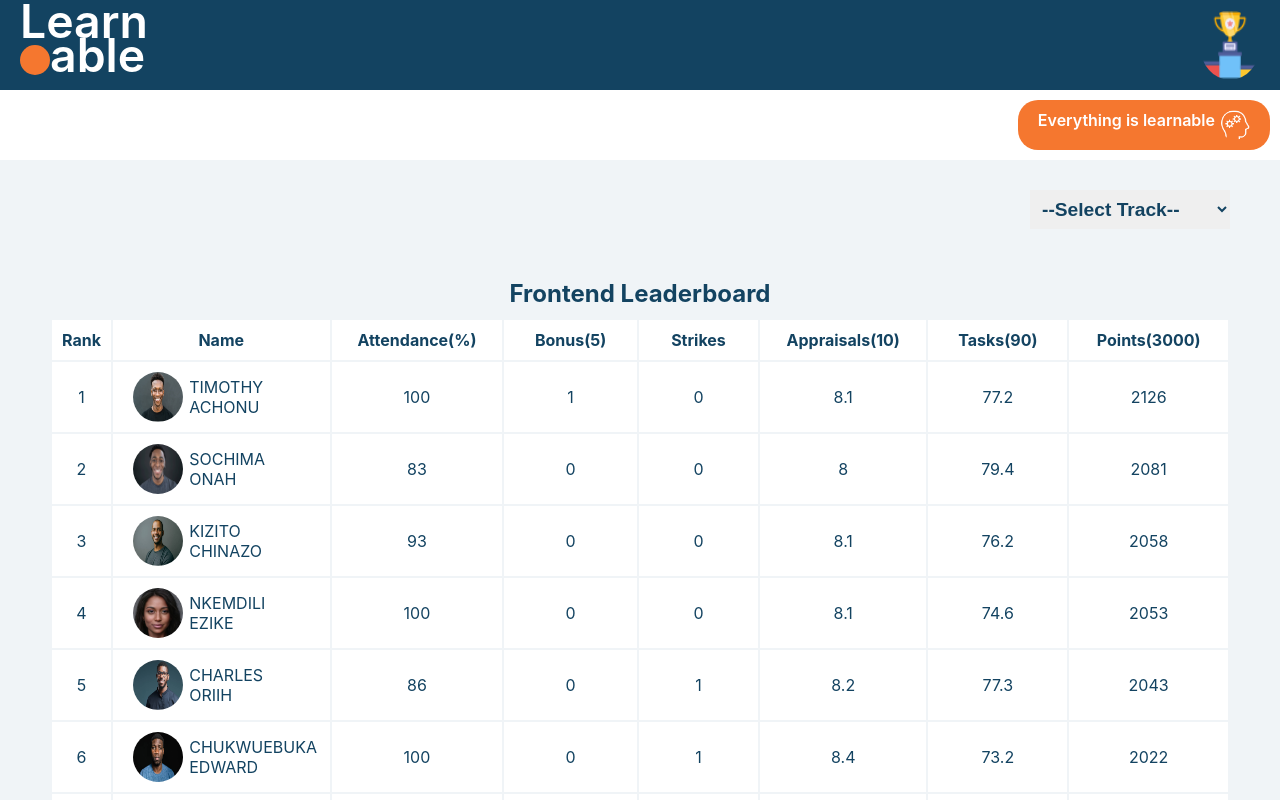
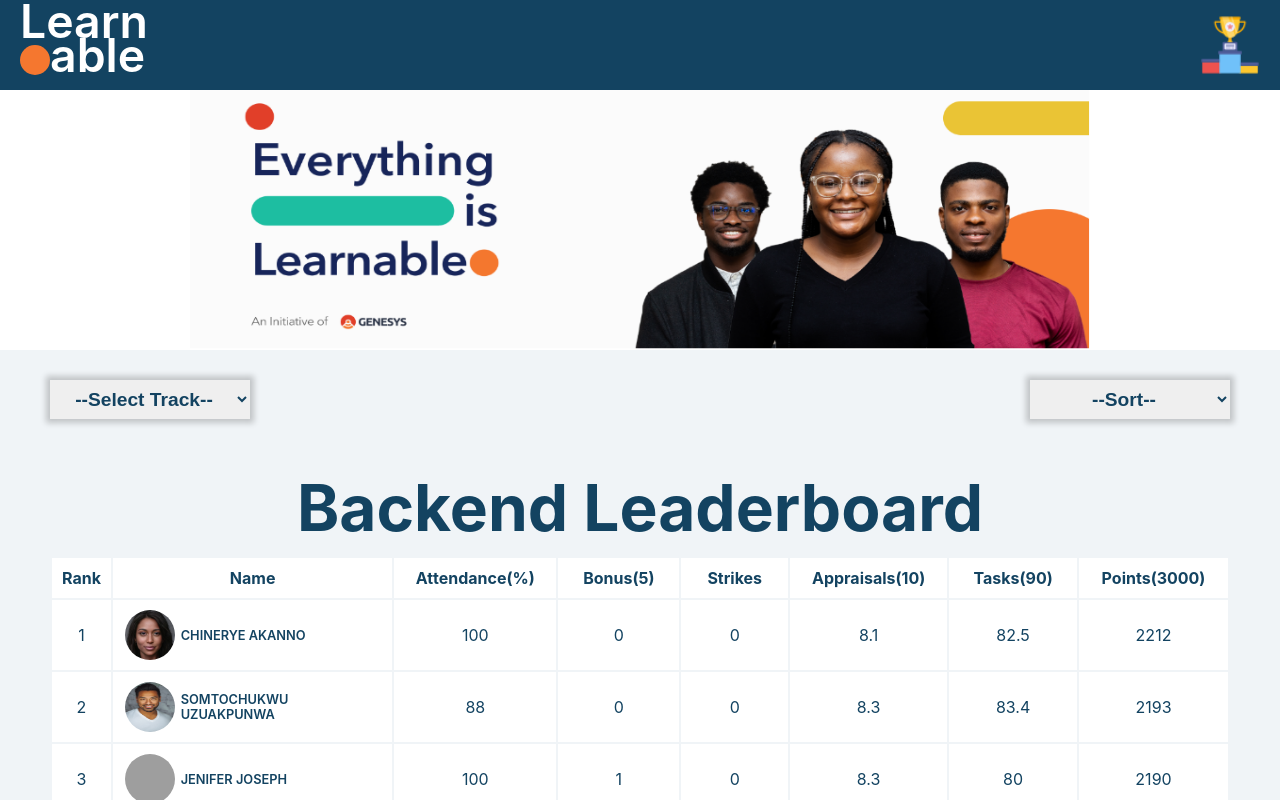
Before and after one commit to Timothy-Achonu/Interns-Leaderboard, a React (Create React App) app: page / in a window 1280 px wide. Shown: the top 800 px of the page. Built offline with nearby package versions, Linux system fonts and the light colour scheme; grey boxes are pictures that could not be loaded.

Commit message:
completed sorting feature

```diff
--- a/src/App.css
+++ b/src/App.css
@@ -4,11 +4,11 @@
     box-sizing: border-box;
 }
 
-img {
+/* img {
     width: 100px;
     height: 100px;
     border-radius: 50%;
-}
+} */
 
 
 /* NAVBAR STYLING */
@@ -55,27 +55,24 @@ nav > .leaderboard-icon {
 nav > .leaderboard-icon > img {
     width: 100%;
     height: 100%;
+    object-fit: contain;
 }
 
 
 .everything-is-learnable-wrapper {
     display: flex;
-    padding: 10px;
-    justify-content: flex-end;
+    justify-content: center;
+    width: 100%;
 }
 .everything-is-learnable-wrapper div {
-    background-color: #F5772F;
-    color: white;
-    padding: 10px 20px;
-    border-radius: 20px;
-    font-weight: 600;
+    width: 900px;
     display: flex;
     justify-content: center;
 }
 .everything-is-learnable-wrapper div > img {
-    width: 30px;
-    height: 30px;
-    margin-left: 5px;
+    width: 100%;
+    height: 260px;
+    /* margin-left: 5px; */
 }
 
 /* MAIN CONTENT STYLING */
@@ -90,12 +87,14 @@ nav > .leaderboard-icon > img {
     color: #134361;
     /* overflow-x: hidden; */
 }
-
-.main-content > .select-track {
-    align-self: flex-end;
+.main-content > .select-options-wrapper
+{
+    display: flex;
+    justify-content: space-between;
     margin-bottom: 50px;
 }
-.main-content > .select-track > select {
+.main-content > .select-options-wrapper
+> select {
     padding: 8px;
     border: none;
     outline: #F5772F;
@@ -103,15 +102,37 @@ nav > .leaderboard-icon > img {
     color: #134361;
     font-weight: bold;
     font-size: 1.2rem;
+    box-shadow: 0 0 6px 4px rgba(0, 0, 0, 0.2);
+    cursor: pointer;
 }
-.main-content > .select-track > select option {
+.main-content > .select-options-wrapper
+> select > option {
     padding: 10px;
     color: red;
     height: 100px;
+    text-align: start;
 }
+.main-content > .select-options-wrapper
+> select > option:first-child {
+    text-align: center;
+
+}
+
+/* .main-content > .select-options-wrapper >
+.select-track {
+    align-self: flex-end;
+    margin-bottom: 50px;
+} */
+/* .main-content > .select-options-wrapper >
+.select-track {
+} */
+/* .main-content > .select-options-wrapper >
+.select-track option {
+} */
 .main-content h2 {
     /* text-align: center; */
     align-self: center;
+    font-size: 4rem;
 }
 .main-content > .leaderboard-container {
     width: 100%;
@@ -124,6 +145,14 @@ nav > .leaderboard-icon > img {
 
 .main-content > .leaderboard-container table tr {
     background-color: white;
+}
+.main-content > .leaderboard-container table tr:hover {
+    background-color: bisque;
+    cursor: pointer;
+}
+.main-content > .leaderboard-container table tr.t-row-head:hover {
+    background-color: white;
+    cursor: default;
 }
 .main-content > .leaderboard-container table th {
     padding: 10px;
@@ -145,19 +174,22 @@ nav > .leaderboard-icon > img {
 .main-content > .leaderboard-container table td.name >
 div {
     display: flex;
-    flex-direction: column;
-    width: 120px;
+    flex-direction: row;
+    width: 200px;
     text-align: start;
     margin-left: 6px;
+    font-size: 0.8rem;
+    font-weight: 600;
 }
 .main-content > .leaderboard-container table td img{
     width: 50px;
     height: 50px;
+    border-radius: 50%;
 }
 
 
 /* MEDIA QUERIES */
-@media (max-width:1000px) {
+@media (max-width:1060px) {
     .main-content > .leaderboard-container {
         width: 100%;
         margin-top: 10px;
--- a/src/App.js
+++ b/src/App.js
@@ -1,12 +1,14 @@
 import "./App.css";
 import Leaderboard from "./components/Leaderboard";
 import Navbar from "./components/Navbar";
-import learningIcon from "../src/assets/Images/learning.png";
+// import learningIcon from "../src/assets/Images/learning.png";
 import Backend from "./internsData/Backend";
 import Frontend from "./internsData/Frontend";
 import ProductDesign from './internsData/ProductDesign'
 import Web3 from './internsData/Web3';
+import SelectOptions from "./components/SelectOptions";
 import { useState } from "react";
+import LearnableHeader from './assets/Images/LearnableHeader.PNG'
 
 function App() {
  const Tracks = {
@@ -15,59 +17,23 @@ function App() {
   ProductDesign,
   Web3
  }
- const [currentTrack, setCurrentTrack] = useState(Tracks.Frontend);
- function handleChange(e) {
-   console.log(e.target.value);
-   if(e.target.value === 'Frontend') {
-    setCurrentTrack(Tracks.Frontend)
-   }else if(e.target.value === 'Backend'){
-    setCurrentTrack(Tracks.Backend)
-   }else if(e.target.value === 'Web3'){
-    setCurrentTrack(Tracks.Web3)
-   }else if(e.target.value === 'Product Design'){
-    setCurrentTrack(Tracks.ProductDesign)
-   }
- }
-
+ const [currentTrack, setCurrentTrack] = useState(Tracks.Backend);
   return (
     <div className="App">
       <Navbar />
       <div className="everything-is-learnable-wrapper">
         <div>
-          Everything is learnable
-          <img src={learningIcon} alt="learning-brain"/>
+          <img src={LearnableHeader} alt="motto-and-alluminis"/>
         </div>
       </div>
       <div className="main-content">
-        <div className="select-track">
-        <select onChange={handleChange}>
-
-          <option>--Select Track--</option>
-          <option>Frontend</option>
-          <option>Backend</option>
-          <option>Product Design</option>
-          <option>Web3</option>
-        </select>
-        </div>
-
+        <SelectOptions
+          Tracks={Tracks}
+          setCurrentTrack={setCurrentTrack}
+          currentTrack={currentTrack}
+        />
         <h2>{currentTrack.track} Leaderboard</h2>
-        <div className="leaderboard-container">
-          <table>
-            <tbody>
-            <tr>
-              <th className="rank">Rank</th>
-              <th>Name</th>
-              <th>Attendance(%)</th>
-              <th>Bonus(5)</th>
-              <th>Strikes</th>
-              <th>Appraisals(10)</th>
-              <th>Tasks({currentTrack.track === 'Product Design'? '110': '90'})</th>
-              <th>Points(3000)</th>
-            </tr>
-            <Leaderboard data={currentTrack} />
-            </tbody>
-          </table>
-        </div>
+        <Leaderboard data={currentTrack} />
       </div>
     </div>
   );
--- /dev/null
+++ b/src/components/Intern.js
@@ -0,0 +1,45 @@
+import React from "react";
+
+export default function Intern({ internData }) {
+  function getTasksScores(tasks) {
+    let points = 0;
+    for (let task in tasks) {
+      points += Number(tasks[task].score);
+    }
+    return +points.toFixed(2);
+  }
+  return (
+    <tr key={internData.id}>
+      <td className="rank">
+        <span>{internData.id}</span>
+      </td>
+      <td className="name">
+        {" "}
+        <img src={internData.imgSrc} alt="profile" />{" "}
+        <div>
+          <span>{`${internData.firstName} ${internData.lastName}`} </span>
+          {/* <span>{internData.lastName}</span> */}
+        </div>
+      </td>
+      <td>
+        <span>{`${internData.attendance}`}</span>
+      </td>
+      <td>
+        <span> {internData.bonus} </span>
+      </td>
+      <td>
+        <span> {internData.strikes} </span>
+      </td>
+      <td>
+        <span> {internData.appraisals.one + internData.appraisals.two} </span>
+      </td>
+      <td>
+        <span> {getTasksScores(internData.tasks)} </span>
+      </td>
+      <td>
+        {" "}
+        <span> {internData.powerRanking} </span>{" "}
+      </td>
+    </tr>
+  );
+}
--- a/src/components/Leaderboard.js
+++ b/src/components/Leaderboard.js
@@ -1,51 +1,32 @@
 import React from "react";
+import Intern from "./Intern";
 
 export default function Leaderboard({data}) {
-  function getTasksScores(tasks) {
-    let points = 0;
-    for(let task in tasks) {
-      points += Number(tasks[task].score);
-    }
-    return +points.toFixed(2)
-  }
+
   return (
     <>
-      {data.interns.map((intern) => {
+    <div className="leaderboard-container">
+          <table>
+            <tbody>
+            <tr className="t-row-head">
+              <th className="rank">Rank</th>
+              <th>Name</th>
+              <th>Attendance(%)</th>
+              <th>Bonus(5)</th>
+              <th>Strikes</th>
+              <th>Appraisals(10)</th>
+              <th>Tasks({data.track === 'Product Design'? '110': '90'})</th>
+              <th>Points(3000)</th>
+            </tr>
+            {data.interns.map((intern) => {
         return (
-          <tr key={intern.id}>
-            <td className="rank">
-              <span>{intern.id}</span>
-            </td>
-            <td className="name">
-              {" "}
-              <img src={intern.imgSrc} alt="profile"/>{" "}
-              <div>
-                <span>{intern.firstName} </span>
-                <span>{intern.lastName}</span>
-              </div>
-            </td>
-            <td>
-              <span>{`${intern.attendance}`}</span>
-            </td>
-            <td>
-              <span> {intern.bonus} </span>
-            </td>
-            <td>
-              <span> {intern.strikes} </span>
-            </td>
-            <td>
-              <span> {intern.appraisals.one + intern.appraisals.two} </span>
-            </td>
-            <td>
-              <span> {getTasksScores(intern.tasks)} </span>
-            </td>
-            <td>
-              {" "}
-              <span> {intern.powerRanking} </span>{" "}
-            </td>
-          </tr>
+           <Intern internData={intern} key={intern.id}/>
         );
       })}
+            </tbody>
+          </table>
+        </div>
+
     </>
   );
 }
--- /dev/null
+++ b/src/components/SelectOptions.js
@@ -0,0 +1,143 @@
+import React from "react";
+import { useState } from "react";
+
+export default function SelectOptions(props) {
+  const { Tracks, setCurrentTrack, currentTrack } = props;
+  const sortingPatterns = {
+    highestScore: "by highest score",
+    lowestScore: "by lowest score",
+    firstName: "by first name",
+    lastName: "by last name",
+  };
+  const [patternToSort, setPatternSort] = useState(
+    sortingPatterns.highestScore
+  );
+
+  function handleSelectTrack(e) {
+    if (e.target.value === "Frontend") {
+      handleSort("", Tracks.Frontend);
+    } else if (e.target.value === "Backend") {
+      handleSort("", Tracks.Backend);
+    } else if (e.target.value === "Web3") {
+      handleSort("", Tracks.Web3);
+    } else if (e.target.value === "Product Design") {
+      handleSort("", Tracks.ProductDesign);
+    }
+  }
+
+  //Sorting functions
+  function sortByLowest(track) {
+    let newArray = [];
+    let arrToChange = [];
+    for(let arr of track.interns) {
+        arrToChange.push(arr)
+    }
+    arrToChange.forEach((intern, index) => {
+      let lowestRankingIntern = intern
+      let lowestScore = intern.powerRanking;
+      let internIndex = index
+      for(let i=0;i<arrToChange.length;i++) {
+        if(lowestScore > arrToChange[i].powerRanking) {
+            lowestScore = arrToChange[i].powerRanking;
+            internIndex = i
+            lowestRankingIntern = arrToChange[i]
+        }
+      }
+      newArray.push(lowestRankingIntern);
+      arrToChange[internIndex] = {...lowestRankingIntern, powerRanking: Infinity};
+    });
+    setCurrentTrack({
+      track: track.track,
+      interns: newArray,
+    });
+    console.log("sort track by lowest");
+  }
+  function sortByHighest(track) {
+    let newArray = [];
+    let arrToChange = [];
+    for(let arr of track.interns) {
+        arrToChange.push(arr)
+    }
+    arrToChange.forEach((intern, index) => {
+      let highestRankingIntern = intern
+      let highestScore = intern.powerRanking;
+      let internIndex = index
+      for(let i=0;i<arrToChange.length;i++) {
+        if(highestScore < arrToChange[i].powerRanking) {
+          highestScore = arrToChange[i].powerRanking;
+            internIndex = i
+            highestRankingIntern = arrToChange[i]
+        }
+      }
+      newArray.push(highestRankingIntern);
+      arrToChange[internIndex] = {...highestRankingIntern, powerRanking: -Infinity};
+    });
+    setCurrentTrack({
+      track: track.track,
+      interns: newArray,
+    });
+    setCurrentTrack({
+      track: track.track,
+      interns: newArray,
+    });
+    console.log("sort track by highest");
+
+  }
+  function sortByFirstName(track) {
+    setCurrentTrack(track);
+    console.log("sort track by first name");
+
+  }
+  function sortByLastName(track) {
+    setCurrentTrack(track);
+    console.log("sort track by last name");
+
+  }
+
+  function handleSort(_, track = currentTrack) {
+    if (patternToSort === sortingPatterns.lowestScore) {
+      sortByLowest(track);
+    } else if (patternToSort === sortingPatterns.highestScore) {
+      sortByHighest(track);
+    } else if (patternToSort === sortingPatterns.firstName) {
+      sortByFirstName(track);
+    } else if (patternToSort === sortingPatterns.lastName) {
+      sortByLastName(track);
+    }
+  }
+
+  function handleSortSelect(value, track = currentTrack) {
+    if (value === sortingPatterns.lowestScore) {
+      sortByLowest(track);
+      setPatternSort(sortingPatterns.lowestScore);
+    } else if (value === sortingPatterns.highestScore) {
+      sortByHighest(track);
+      setPatternSort(sortingPatterns.highestScore);
+    } else if (value === sortingPatterns.firstName) {
+      sortByFirstName(track);
+      setPatternSort(sortingPatterns.firstName);
+    } else if (value === sortingPatterns.lastName) {
+      sortByLastName(track);
+      setPatternSort(sortingPatterns.lastName);
+    }
+  }
+
+  return (
+    <div className="select-options-wrapper">
+      <select className="select-track" onChange={handleSelectTrack}>
+        <option>--Select Track--</option>
+        <option>Frontend</option>
+        <option>Backend</option>
+        <option>Product Design</option>
+        <option>Web3</option>
+      </select>
+      <select onChange={(e) => handleSortSelect(e.target.value)}>
+        <option>--Sort--</option>
+        <option>{sortingPatterns.highestScore}</option>
+        <option>{sortingPatterns.lowestScore}</option>
+        {/* <option>{sortingPatterns.firstName}</option>
+        <option>{sortingPatterns.lastName}</option> */}
+      </select>
+    </div>
+  );
+}
```
Also changed, not shown: src/assets/Images/LearnableHeader.PNG (added).
